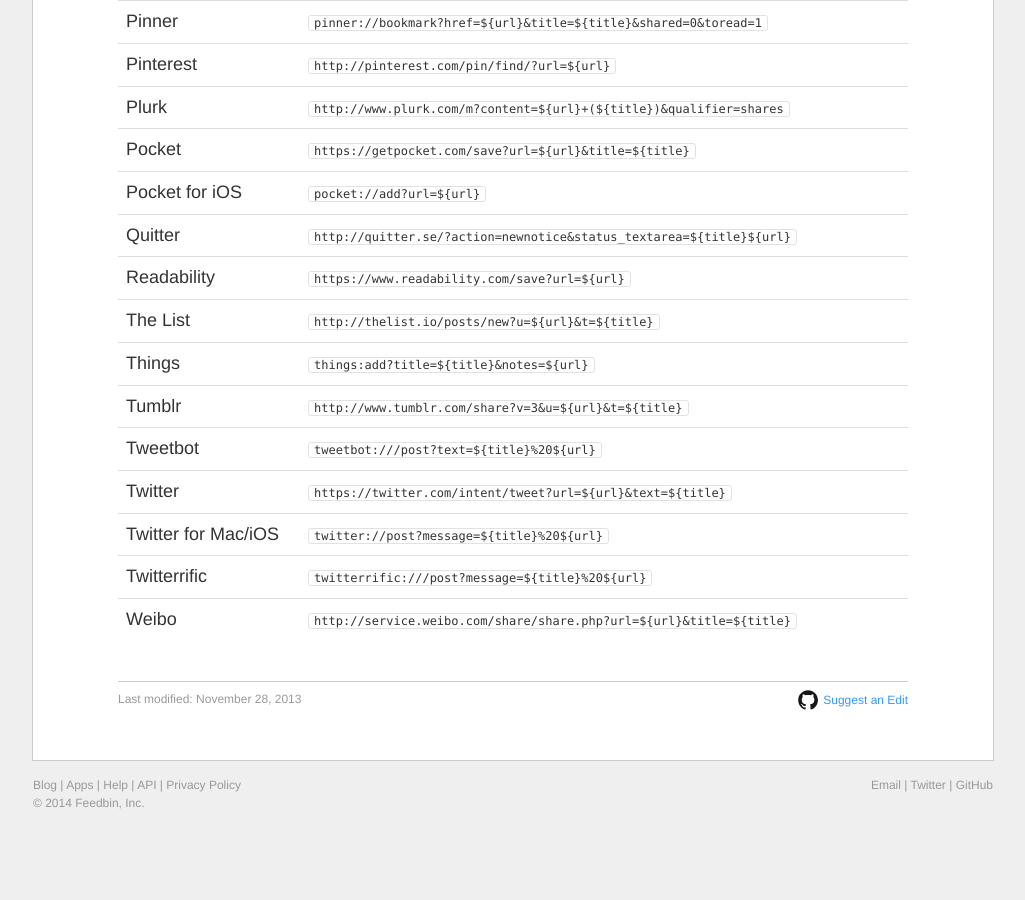
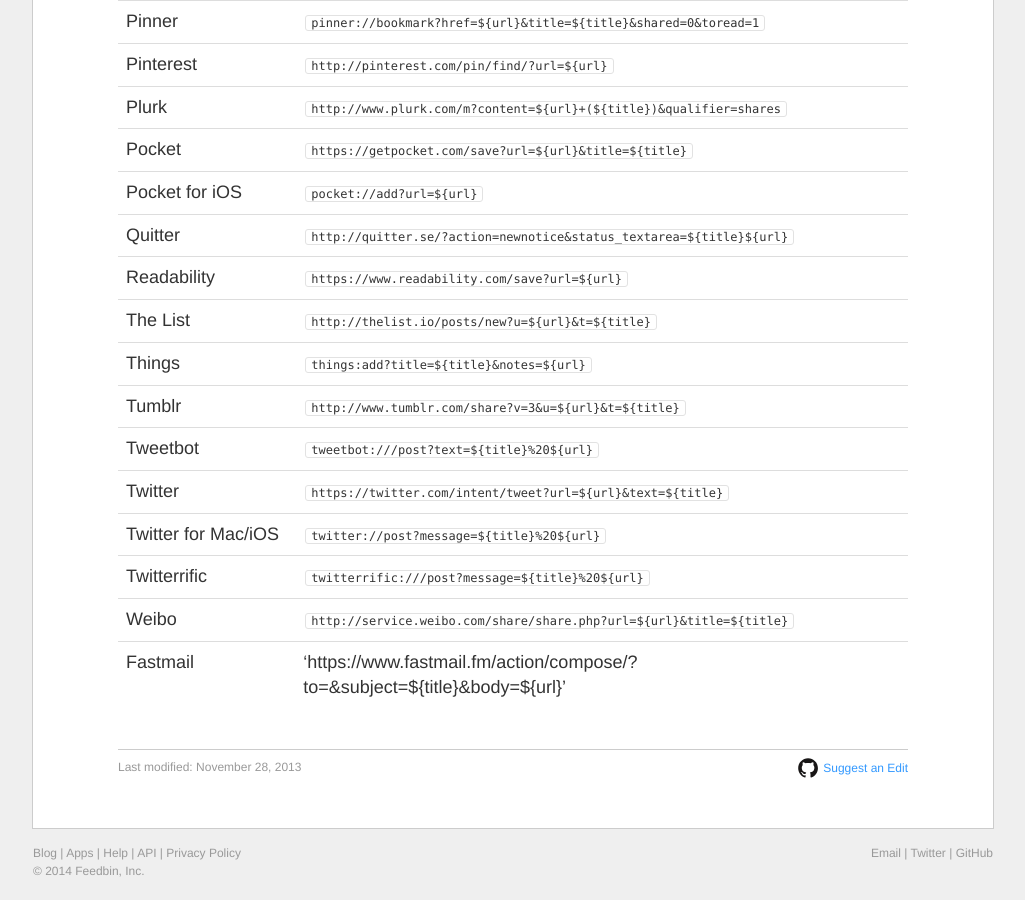
Before and after one commit to willrobin/feedbin-help, a Jekyll site: the page built from _posts/2013-11-28-sharing-read-it-later-services.md, in a window 1280 px wide and 900 px high, scrolled down 1696 px. Shown: the whole window, without its empty margins (127-1152 px from the left). Built offline with Jekyll 4.4.1, drawn with Linux system fonts in a browser that asks for light colours; comment, search, counter and statistics services are not loaded; before the commit the page ends 2528 px from its top, so only the background shows below that.

Commit message:
Update 2013-11-28-sharing-read-it-later-services.md

```diff
--- a/_posts/2013-11-28-sharing-read-it-later-services.md
+++ b/_posts/2013-11-28-sharing-read-it-later-services.md
@@ -75,3 +75,4 @@
 | Twitter for Mac/iOS   | `twitter://post?message=${title}%20${url}`                                         |
 | Twitterrific          | `twitterrific:///post?message=${title}%20${url}`                                   |
 | Weibo                 | `http://service.weibo.com/share/share.php?url=${url}&title=${title}`               |
+| Fastmail              | 'https://www.fastmail.fm/action/compose/?to=&subject=${title}&body=${url}'         |
```
